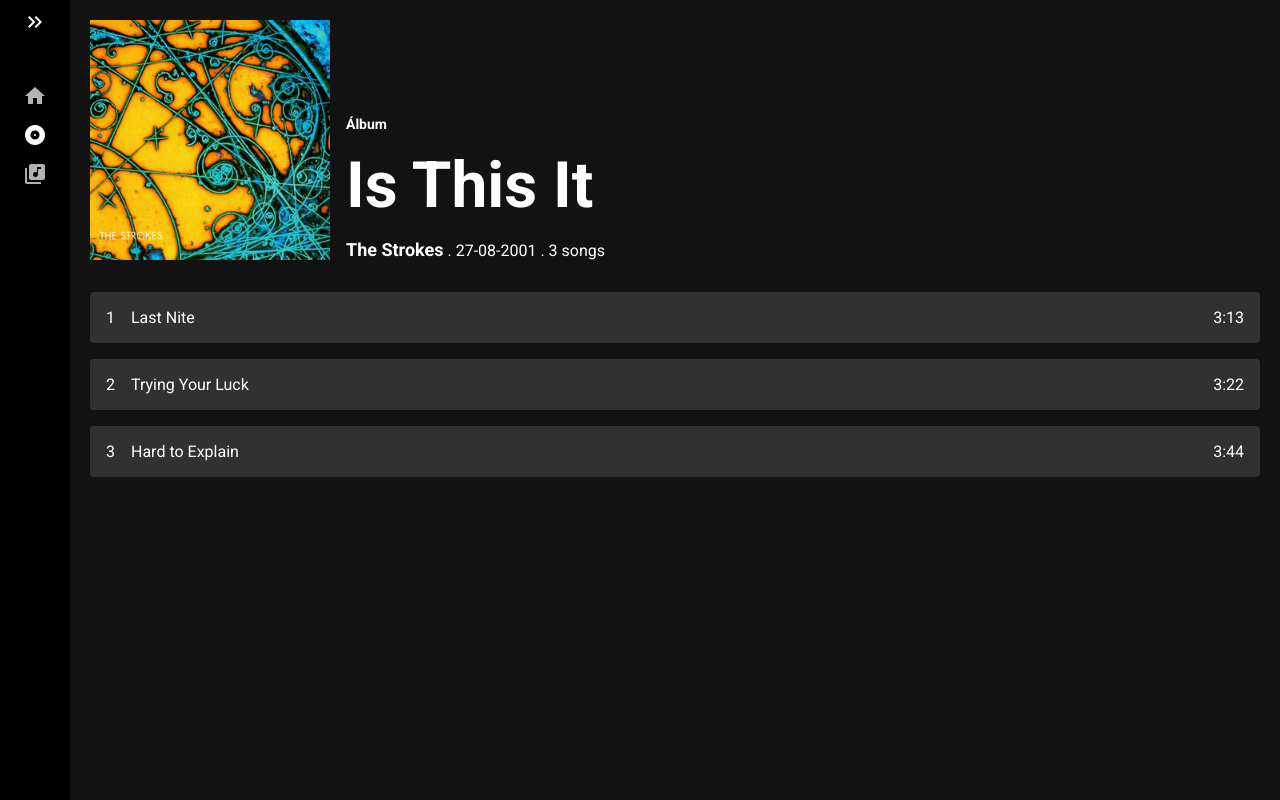
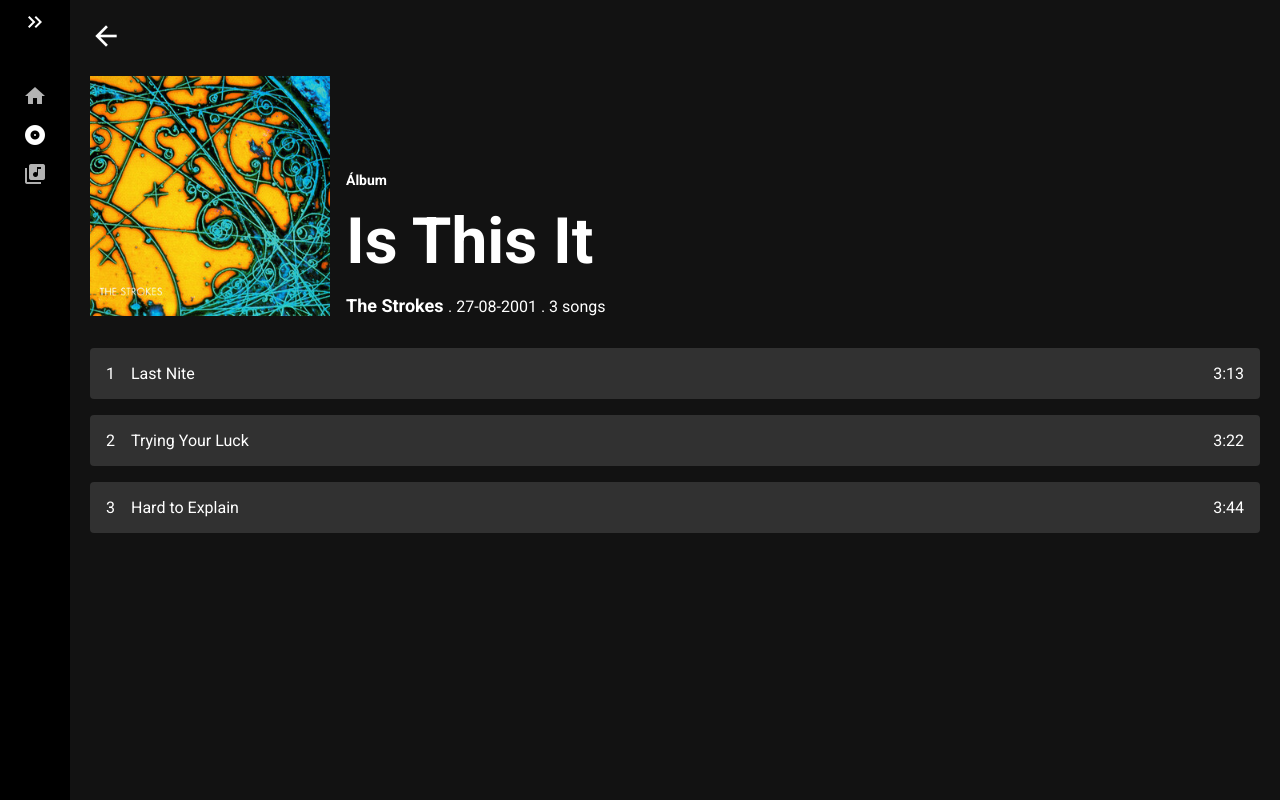
Before and after one commit to IronBeagle70/first-angular, an Angular app: page /albums/1 in a window 1280 px wide. Built offline with nearby package versions, Linux system fonts and the light colour scheme.

Commit message:
upload to a repo

```diff
--- a/src/app/components/sidebar/sidebar.component.scss
+++ b/src/app/components/sidebar/sidebar.component.scss
@@ -1,4 +1,3 @@
-
 .sidebar {
   position: fixed;
   top: 0;
--- a/src/app/pages/album-detail/album-detail.component.html
+++ b/src/app/pages/album-detail/album-detail.component.html
@@ -1,3 +1,5 @@
+<mat-icon class="return__icon" routerLink="home" >arrow_back</mat-icon>
+
 <div class="detail" *ngIf="album">
   <div class="album__detail">
     <div class="img__container">
@@ -7,7 +9,12 @@
       <span>Álbum</span>
       <h1>{{ album.title }}</h1>
       <div>
-        <h2><span>{{ album.artist }}</span> . {{album.releaseDate}} . {{album.songs.length}} songs</h2>
+        <h2>
+          <span>
+            {{ album.artist }}
+          </span>
+          . {{album.releaseDate}} . {{album.songs.length}} songs
+        </h2>
       </div>
     </section>
   </div>
@@ -15,11 +22,19 @@
     <ul class="song__detail__list">
       <li class="song__detail__item" *ngFor="let song of album.songs">
         <div>
-          <span class="song__track">{{song.trackNumber}}</span>
-          <mat-icon class="song__icon">play_arrow</mat-icon>
-          <span>{{ song.title }}</span>
+          <span class="song__track">
+            {{song.trackNumber}}
+          </span>
+          <mat-icon class="song__icon">
+            play_arrow
+          </mat-icon>
+          <span>
+            {{ song.title }}
+          </span>
         </div>
-        <span>{{ song.duration }}</span>
+        <span>
+          {{ song.duration }}
+        </span>
       </li>
     </ul>
   </div>
--- a/src/app/pages/album-detail/album-detail.component.scss
+++ b/src/app/pages/album-detail/album-detail.component.scss
@@ -1,3 +1,18 @@
+.return__icon{
+  cursor: pointer;
+  font-size: 2rem;
+  width: 2rem;
+  height: 2rem;
+  color: #fff;
+  margin-top: 0.625em;
+  @media screen and (max-width: 300px) {
+    font-size: 1.5rem;
+    width: 1.5rem;
+    height: 1.5rem;
+    margin-top: 0.5em;
+  }
+}
+
 .detail{
   color: #fff;
   width: 100%;
@@ -10,7 +25,6 @@
 .album__detail{
   display: flex;
   align-items: flex-end;
-  // justify-content: space-between;
   @media screen and (max-width: 650px) {
     flex-direction: column;
     align-items: center;
@@ -70,8 +84,6 @@
     }
     @media screen and (max-width: 300px) {
       font-size: 1rem;
-      // margin-bottom: 0.5em;
-      // margin-top: 0.5em;
     }
   }
   div{
@@ -151,9 +163,3 @@
     }
   }
 }
-
-// .song__detail__item:hover .song__icon {
-//   display: none;
-//   opacity: 1;
-//   background-color: red;
-// }
--- a/src/app/pages/album-detail/album-detail.component.ts
+++ b/src/app/pages/album-detail/album-detail.component.ts
@@ -21,6 +21,5 @@ export class AlbumDetailComponent implements OnInit {
     const idParam = this.route.snapshot.paramMap.get('id');
     const id = idParam ? parseInt(idParam, 10) : 0;
     this.album = this.albums.find(album => album.id === id) ?? null;
-    // this.album = null
   }
 }
--- a/src/app/pages/albums/albums.component.html
+++ b/src/app/pages/albums/albums.component.html
@@ -5,7 +5,9 @@
     <li class="albums__item" *ngFor="let album of albums">
       <div [routerLink]="['/albums', album.id]" class="albums__item__container" >
         <img class="album__img" width="100" [src]="album.coverImage" alt="album">
-        <h2 class="album__title" >{{album.title}}</h2>
+        <h2 class="album__title" >
+          {{album.title}}
+        </h2>
         <mat-icon class="album__icon" >play_circle</mat-icon>
       </div>
     </li>
--- a/src/app/pages/home/home.component.scss
+++ b/src/app/pages/home/home.component.scss
@@ -30,7 +30,6 @@
     list-style: none;
     background-color: #313131;
     border-radius: 4px;
-    // height: 100px;
     .albums__item__container, .songs__item__container{
       display: flex;
       justify-content: space-between;
--- a/src/app/pages/songs/songs.component.html
+++ b/src/app/pages/songs/songs.component.html
@@ -4,7 +4,9 @@
   <ul class="songs__list">
     <li class="songs__item" *ngFor="let song of songs">
       <div class="songs__item__container">
-        <h3 class="songs__title" >{{song.title}}</h3>
+        <h3 class="songs__title" >
+          {{song.title}}
+        </h3>
         <mat-icon class="album__icon" >play_circle</mat-icon>
       </div>
     </li>
```
Also changed, not shown: src/app/pages/home/home.component.html (+12 -4 lines).
